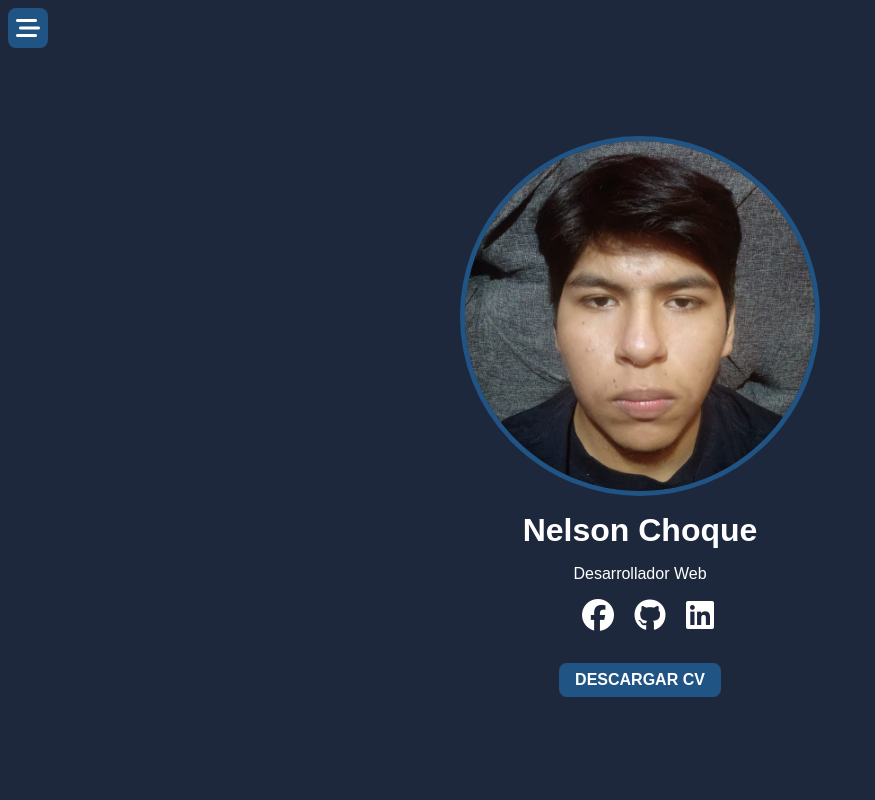
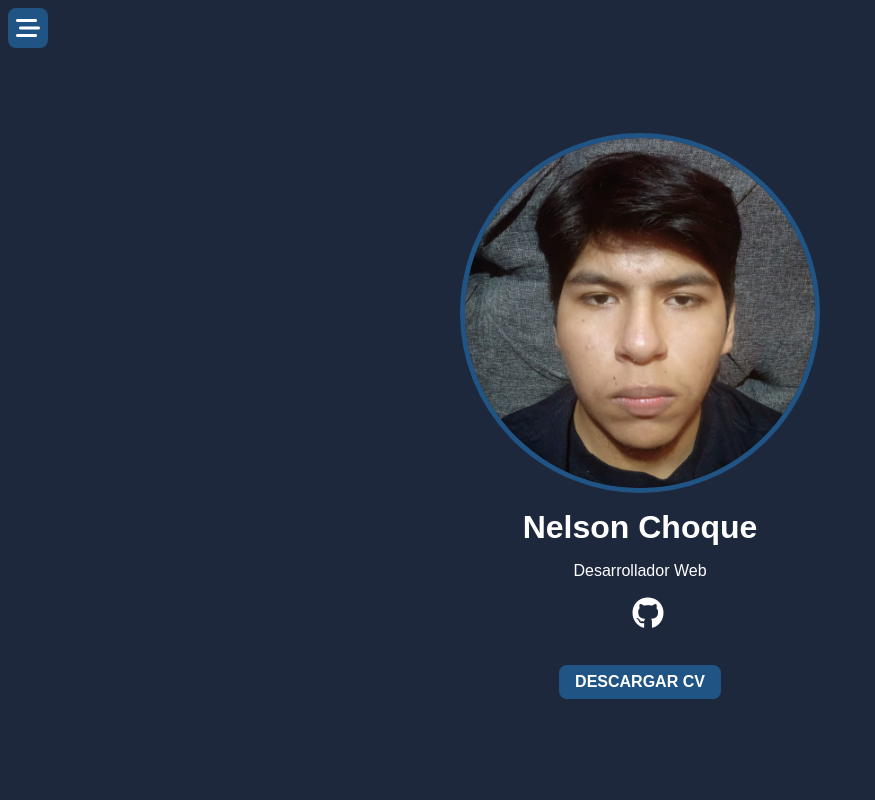
Before and after one commit to Nelson-Choque/Nelson-Choque.github.io, a website: page index.html in a window 1280 px wide. Shown: the top 800 px of the page, without its empty margins (0-875 px from the left). Drawn offline with Linux system fonts and the light colour scheme.

Commit message:
agregando favicon

```diff
--- a/index.html
+++ b/index.html
@@ -7,6 +7,7 @@
     <title>Nelson Choque</title>
     <link rel="stylesheet" href="css/index.css">
     <script src="https://kit.fontawesome.com/6134260e4d.js" crossorigin="anonymous"></script>
+    <link rel="shortcut icon" href="images/ncode.jpg" type="image/x-icon">
 </head>
 <body>
 
@@ -51,9 +52,11 @@
                 <p class="inicio__profesion">Desarrollador Web</p>
 
                 <div class="inicio__redes">
-                    <i class="inicio__redes__item fa-brands fa-facebook"></i>
-                    <i class="inicio__redes__item fa-brands fa-github"></i>
-                    <i class="inicio__redes__item fa-brands fa-linkedin"></i>
+                    <a class="inicio__redes__item" href="https://github.com/Nelson-Choque" target="_blank">
+
+                        <i class="fa-brands fa-github"></i>
+
+                    </a>
                 </div>
 
                 <a href="/public/cv-choque-nelson.pdf" target="_blank" class="inicio__button">Descargar CV</a>
--- a/sass/_main.scss
+++ b/sass/_main.scss
@@ -62,6 +62,7 @@
         &__item{
             margin-left: 1rem;
             font-size: 2rem;
+            color: #fff;
         }
     }
 
```
Also changed, not shown: css/index.css, images/ncode.jpg (added), 1 other file.
